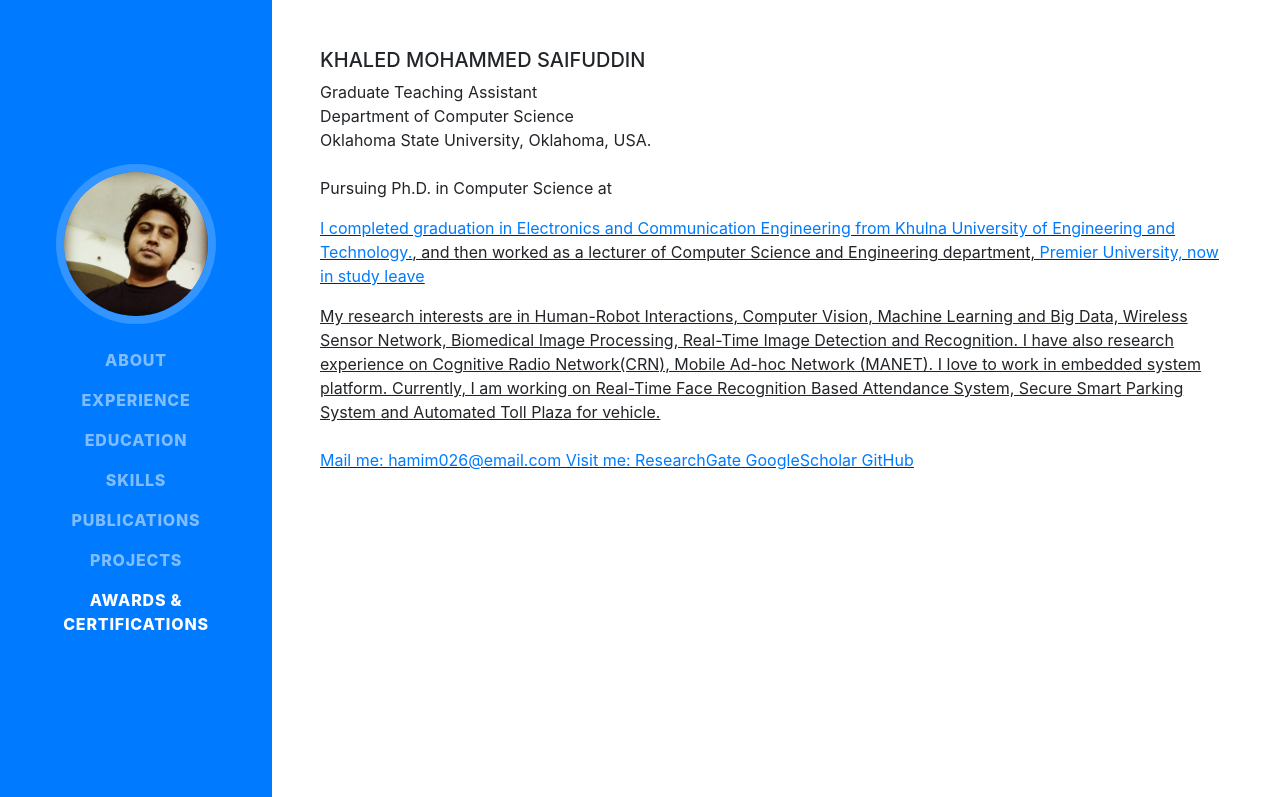
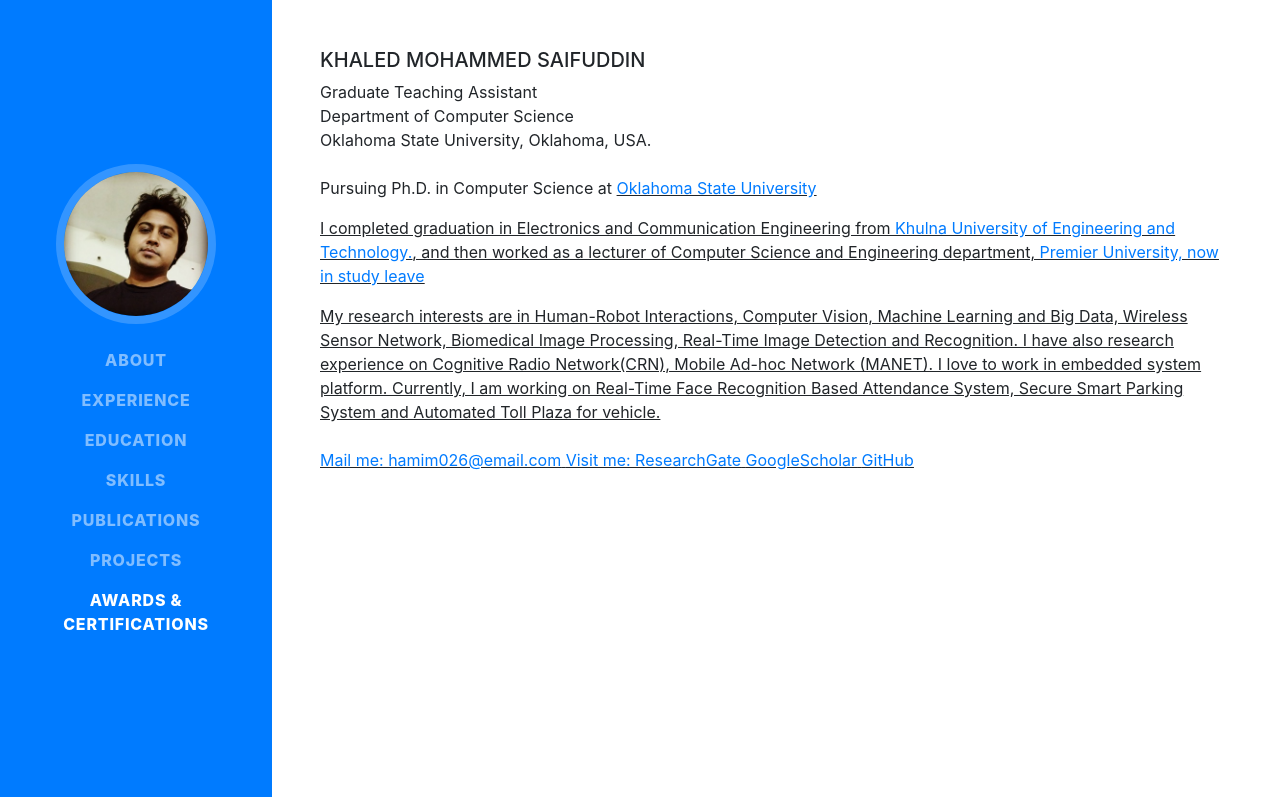
Before and after one commit to khaledmohammedsaifuddin/Profile, a website with bundled scripts: page index.html in a window 1280 px wide. Shown: the top 797 px of the page. Built offline with nearby package versions, Linux system fonts and the light colour scheme; a web font is replaced by a local one.

Commit message:
update
update

```diff
--- a/index.html
+++ b/index.html
@@ -74,7 +74,7 @@
           Department of Computer Science</br>
           Oklahoma State University, Oklahoma, USA.</br></br>
 
-<p>Pursuing Ph.D. in Computer Science at <u><a href="https://go.okstate.edu/">
+<p>Pursuing Ph.D. in Computer Science at <u><a href="https://go.okstate.edu/">Oklahoma State University</a>
 <p>I completed graduation in Electronics and Communication Engineering from <u><a href="http://kuet.ac.bd/">Khulna University of Engineering and Technology.</a></u>, and then worked as a  lecturer of Computer Science and Engineering department,<u><a href="http://puc.ac.bd/"> Premier University, now in study leave</a></u></p>
 My research interests are in Human-Robot Interactions, Computer Vision, Machine Learning and Big Data, Wireless Sensor Network, Biomedical Image Processing, Real-Time Image Detection and Recognition. I have also research experience on Cognitive Radio Network(CRN), Mobile Ad-hoc Network (MANET). I love to work in embedded system platform.
 Currently, I am working on Real-Time Face Recognition Based Attendance System, Secure Smart Parking System and Automated Toll Plaza for vehicle.
```
